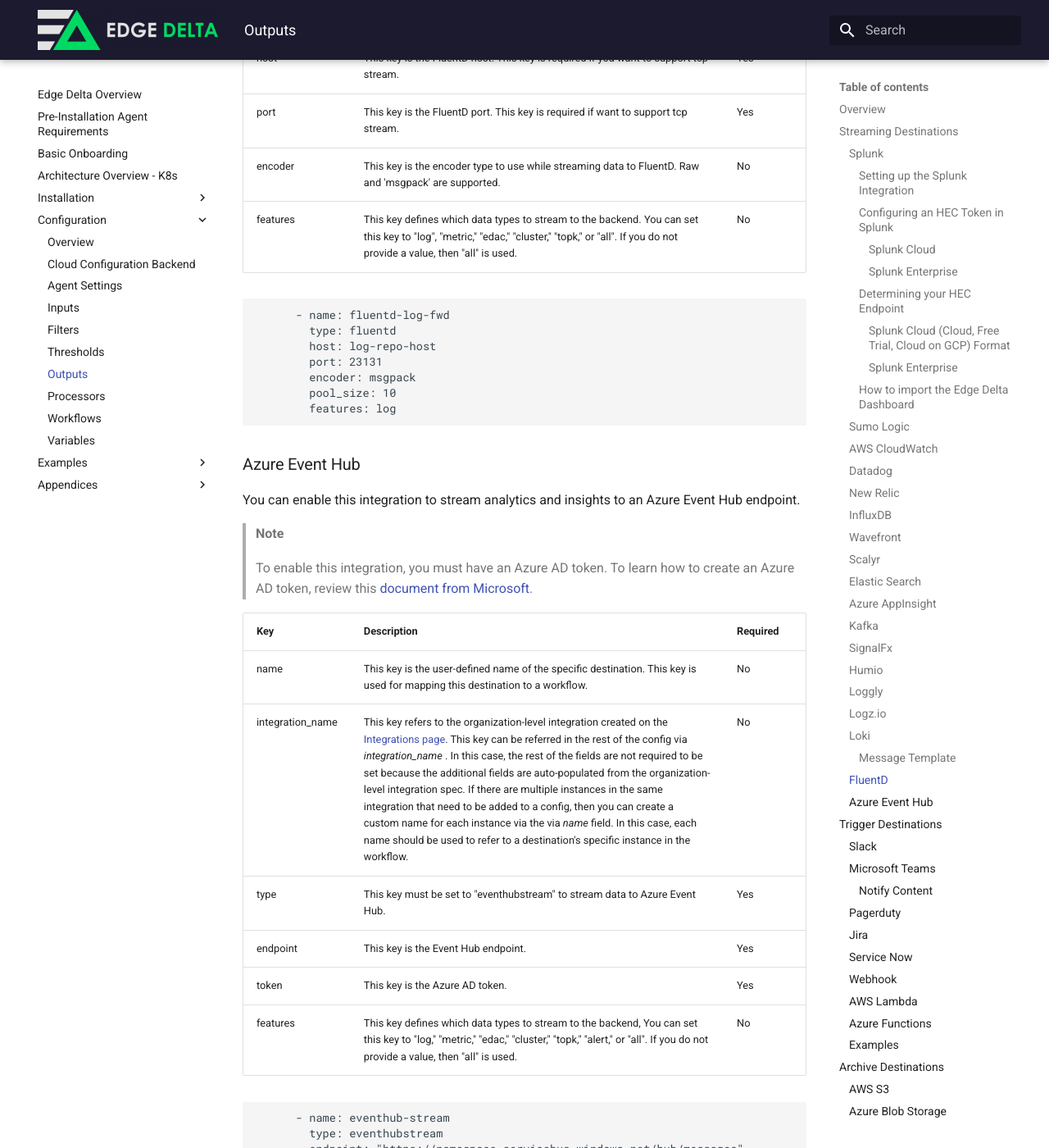
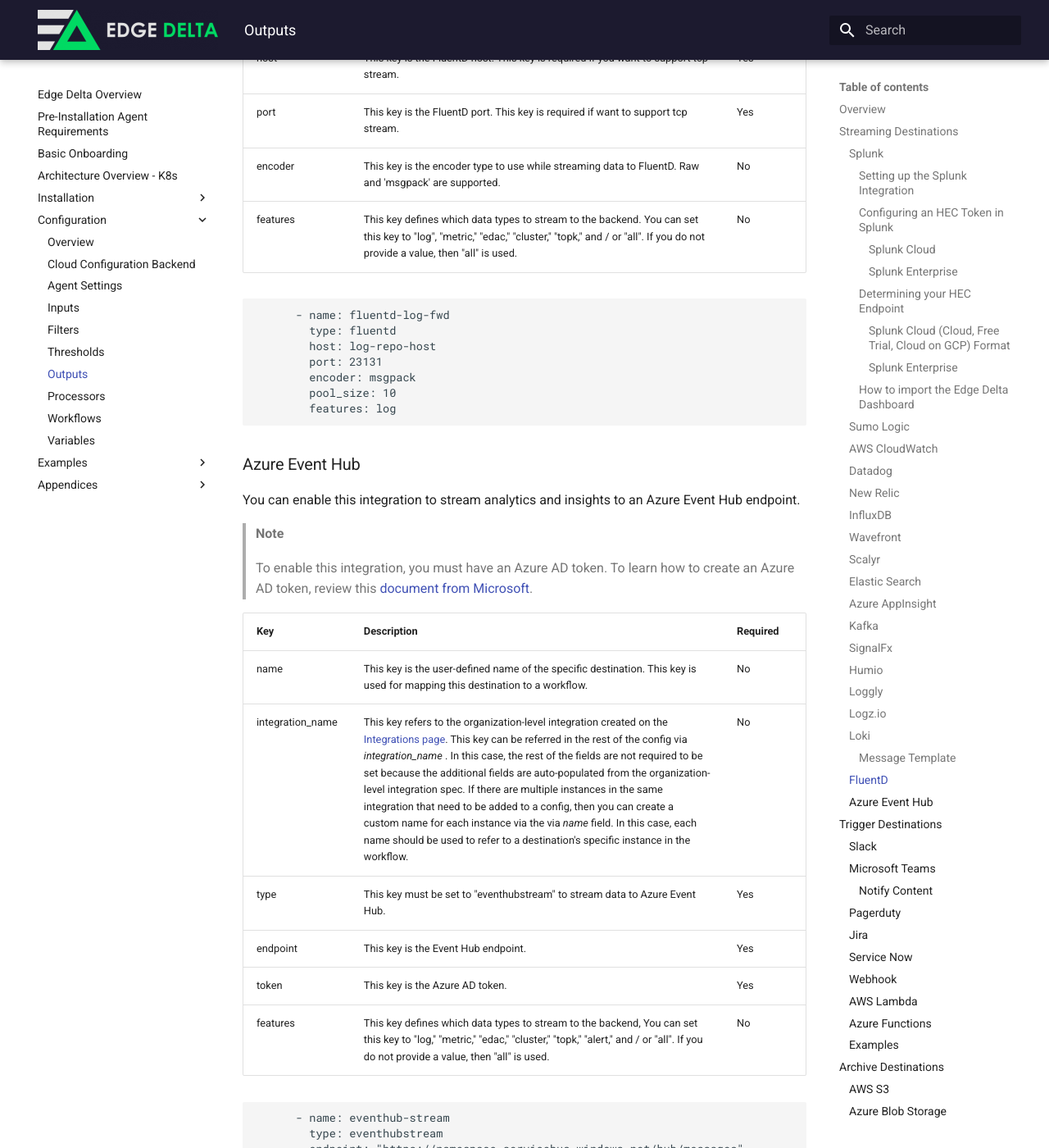
Before and after one commit to edgedelta/docs, an MkDocs documentation site: the page built from docs/configuration/outputs.md, in a window 1280 px wide and 1400 px high, scrolled down 20782 px. Shown: the whole window at 82% size. Built offline with MkDocs 1.6.1 and Material for MkDocs 9.7.7, drawn with Linux system fonts in a browser that asks for light colours; some of the changed text lies outside the part shown.

Commit message:
Update outputs.md

````diff
--- a/docs/configuration/outputs.md
+++ b/docs/configuration/outputs.md
@@ -551,7 +551,7 @@ You can enable this integration to stream analytics and insights to a Loki endpo
 | user | This key is the username for Loki. | Yes |
 | custom\_tags | This key is the user-defined key-values that are streamed to Loki for every request. | No |
 | message\_template | This key customizes the message content. This key supports templating. | No |
-| features | This key defines which data types to stream to the Loki backend. You can set this key to "log," "edac," or "cluster." | No |
+| features | This key defines which data types to stream to the Loki backend. You can set this key to "log," "edac," and / or "cluster." | No |
 
 #### **Message Template**
 
@@ -621,7 +621,7 @@ You can enable this integration to stream analytics and insights to a FluentD en
 | host | This key is the FluentD host. This key is required if you want to support tcp stream. | Yes |
 | port | This key is the FluentD port. This key is required if want to support tcp stream. | Yes |
 | encoder | This key is the encoder type to use while streaming data to FluentD. Raw and 'msgpack' are supported. | No |
-| features | This key defines which data types to stream to the backend. You can set this key to "log", "metric," "edac," "cluster," "topk," or "all". If you do not provide a value, then "all" is used. | No |
+| features | This key defines which data types to stream to the backend. You can set this key to "log", "metric," "edac," "cluster," "topk," and / or "all". If you do not provide a value, then "all" is used. | No |
 
 ```yaml
       - name: fluentd-log-fwd
@@ -648,7 +648,7 @@ You can enable this integration to stream analytics and insights to an Azure Eve
 | type | This key must be set to "eventhubstream" to stream data to Azure Event Hub. | Yes |
 | endpoint | This key is the Event Hub endpoint. | Yes |
 | token | This key is the Azure AD token. | Yes |
-| features | This key defines which data types to stream to the  backend, You can set this key to "log," "metric," "edac," "cluster," "topk," "alert," or "all". If you do not provide a value, then "all" is used. | No |
+| features | This key defines which data types to stream to the  backend, You can set this key to "log," "metric," "edac," "cluster," "topk," "alert," and / or "all". If you do not provide a value, then "all" is used. | No |
 
 ```yaml
       - name: eventhub-stream
````
